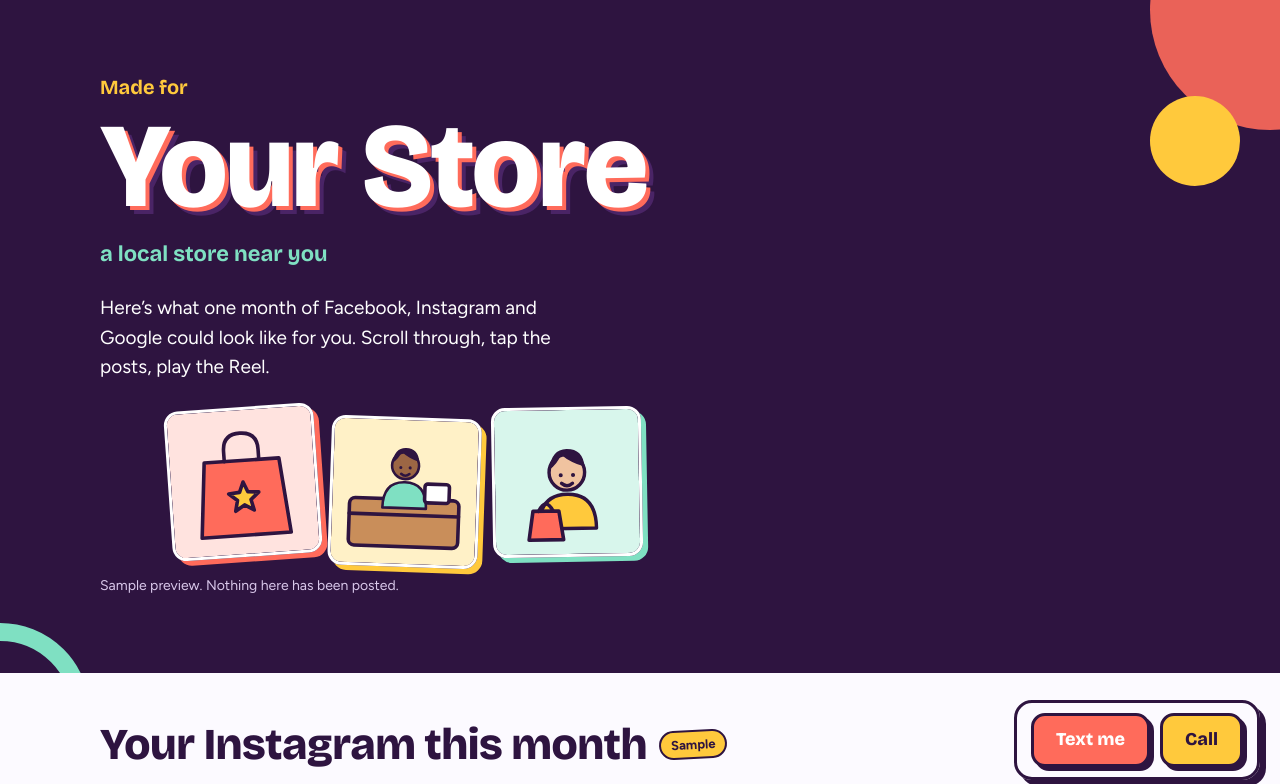
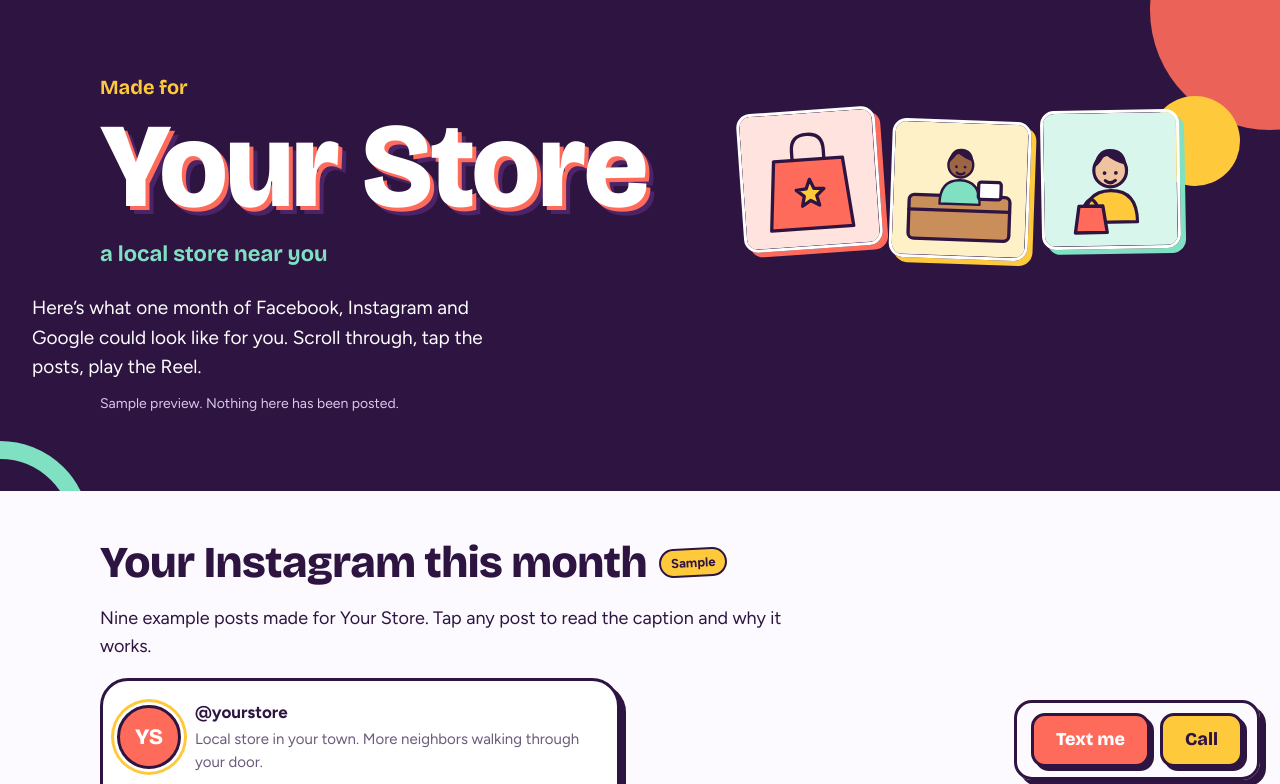
Before and after one commit to vp543/store-preview, a plain HTML site: page index.html in a window 1280 px wide. Shown: the top 784 px of the page. Drawn offline with nearby package versions, Linux system fonts and the light colour scheme.

Commit message:
fix: desktop hero, centered buttons, long-name wrapping, NJ suffix
Co-Authored-By: Claude Opus 5.5 <noreply@anthropic.com>

```diff
--- a/css/style.css
+++ b/css/style.css
@@ -62,8 +62,9 @@ a { color: inherit; }
 .hero-note { font-size: 14px; color: #D9C8EA; }
 @media (min-width: 900px) {
   .hero { padding: 72px 32px 64px; }
-  .hero-lede, .hero-mini, .hero-note { margin-left: auto; }
   .hero > .hero-lede { max-width: 1080px; padding-right: 50%; }
+  .hero > .hero-mini { position: absolute; top: 110px; right: max(40px, calc(50% - 540px)); width: 440px; margin: 0; }
+  .hero > .hero-mini .mini { width: 33%; max-width: none; }
 }
 
 /* ---------- blocks ---------- */
@@ -257,7 +258,7 @@ a { color: inherit; }
 .btn {
   display: inline-flex; align-items: center; justify-content: center; text-decoration: none; font-weight: 800;
   border: 3px solid var(--plum); border-radius: 14px; padding: 14px 20px; box-shadow: 4px 4px 0 var(--plum);
-  font-family: var(--display); font-size: 18px; min-height: 52px; overflow-wrap: anywhere;
+  font-family: var(--display); font-size: 18px; min-height: 52px; overflow-wrap: anywhere; text-align: center;
 }
 .btn:active { transform: translate(2px, 2px); box-shadow: 2px 2px 0 var(--plum); }
 .btn-coral { background: var(--coral); color: #fff; }
```
